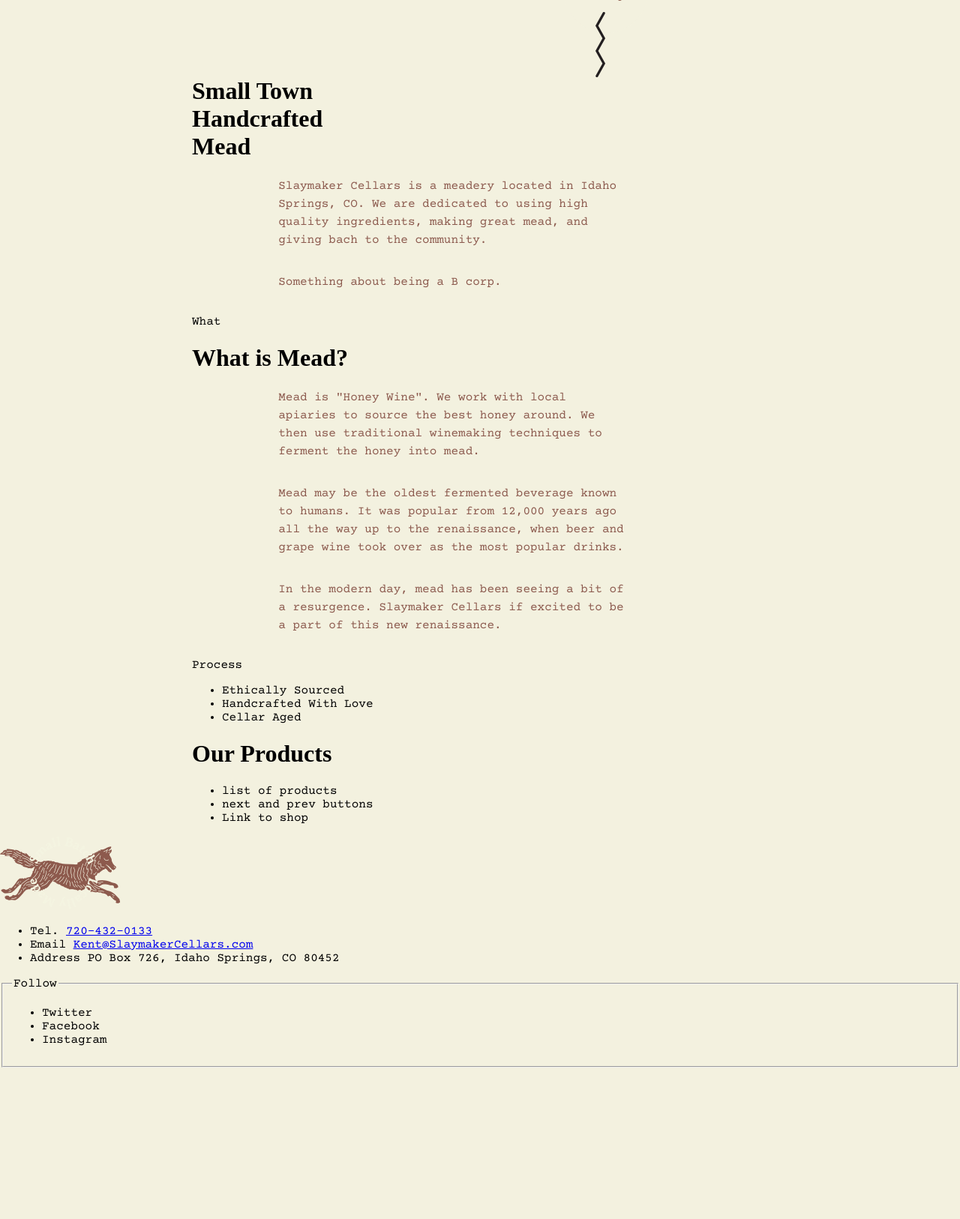
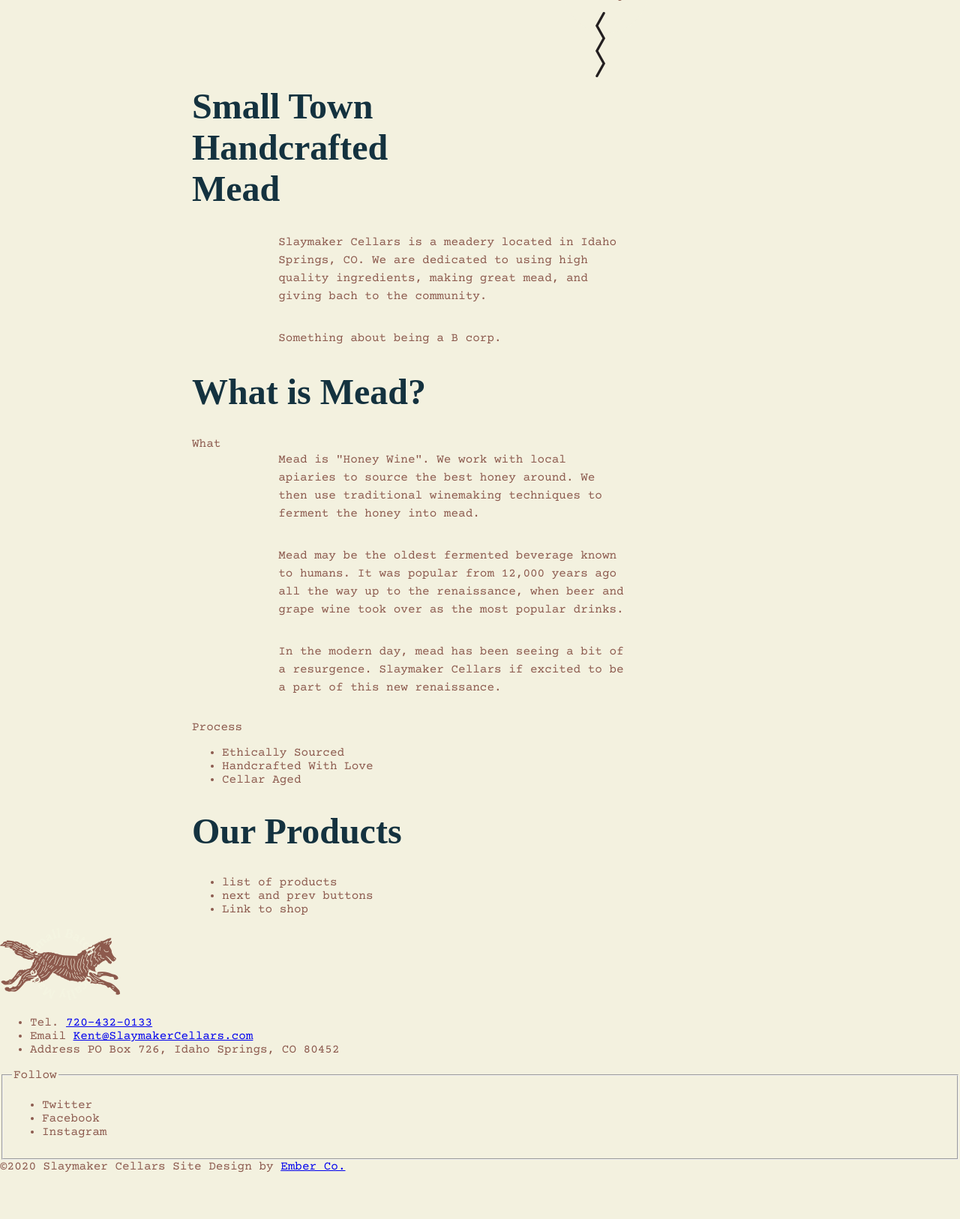
Before and after one commit to kmwalke/slaymakercellars, a Rails app: page / in a window 1280 px wide. Shown: the part 814-2440 px from the top of the page at 75% size. Before the commit the page ends 2281 px from the top, so only its background shows below. Run offline with Rails 7, Linux system fonts and the light colour scheme; style sheets or scripts are compiled from the project's sources; some web fonts are replaced.

Commit message:
[redesign] add bottom footer stripe

```diff
--- a/app/assets/stylesheets/home.scss
+++ b/app/assets/stylesheets/home.scss
@@ -48,12 +48,13 @@
 div.section {
   h1 {
     width: 8em;
+    color: $blue;
+    font-size: 3em;
   }
 
   p {
     margin: 0 0 2em 15%;
     width: 60%;
     line-height: 1.5em;
-    color: $brown;
   }
 }
--- a/app/assets/stylesheets/layout.scss
+++ b/app/assets/stylesheets/layout.scss
@@ -16,6 +16,7 @@
     height: 100%;
     width: 100%;
     background-color: $tan;
+    color: $brown;
     font-family: 'Courier Prime', monospace;
 
     h1, h2, h3, h4, h5 {
--- a/app/views/home/index.html.erb
+++ b/app/views/home/index.html.erb
@@ -19,10 +19,10 @@
   </div>
 
   <div class="section">
+    <h1>What is Mead?</h1>
     <div class="section-title">
       <span>What</span>
     </div>
-    <h1>What is Mead?</h1>
     <p>
       Mead is "Honey Wine". We work with local apiaries to source the best honey around. We then use traditional
       winemaking techniques to ferment the honey into mead.
--- a/app/views/layouts/_footer.html.erb
+++ b/app/views/layouts/_footer.html.erb
@@ -28,4 +28,8 @@
       </li>
     </ul>
   </fieldset>
+  <div class="bottom-stripe">
+    <span>&#169;<%= Date.today.year %> Slaymaker Cellars</span>
+    <span>Site Design by <a href="https://www.weareember.com/">Ember Co.</a></span>
+  </div>
 </div>
```
